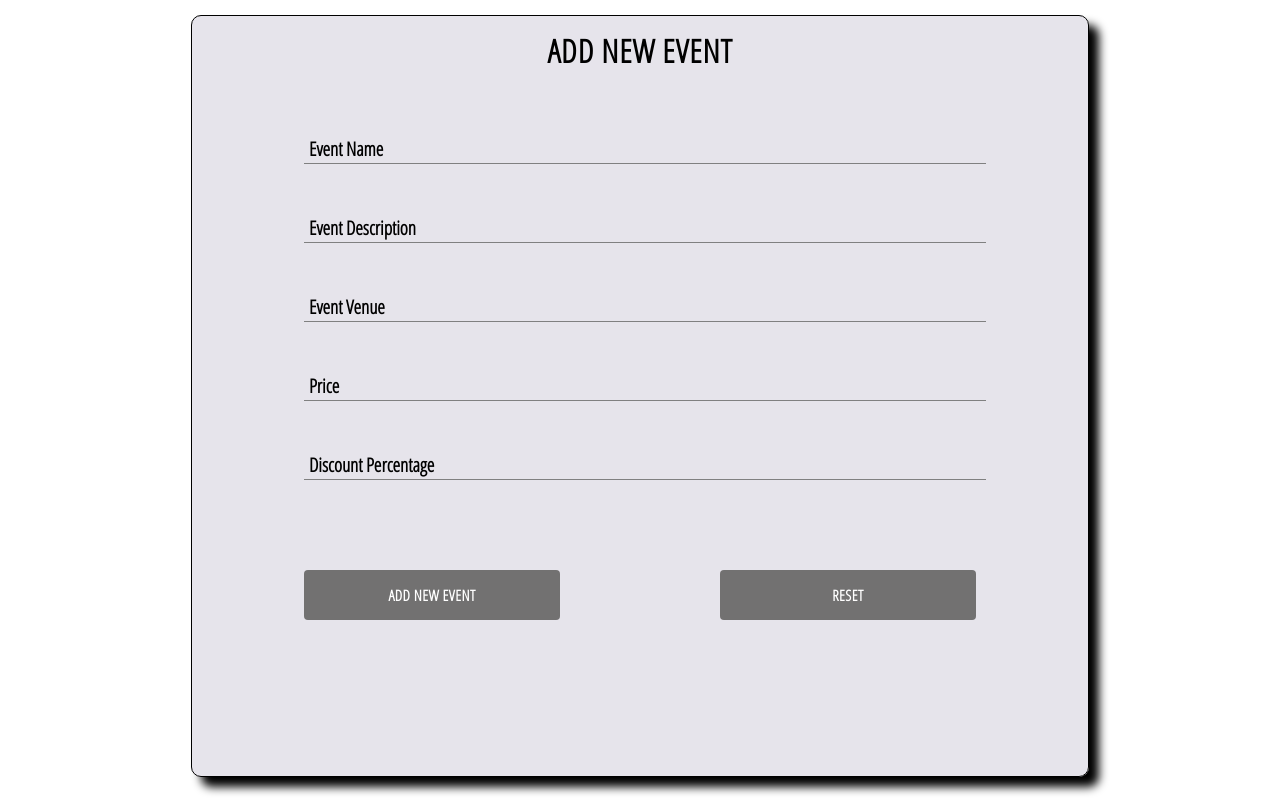
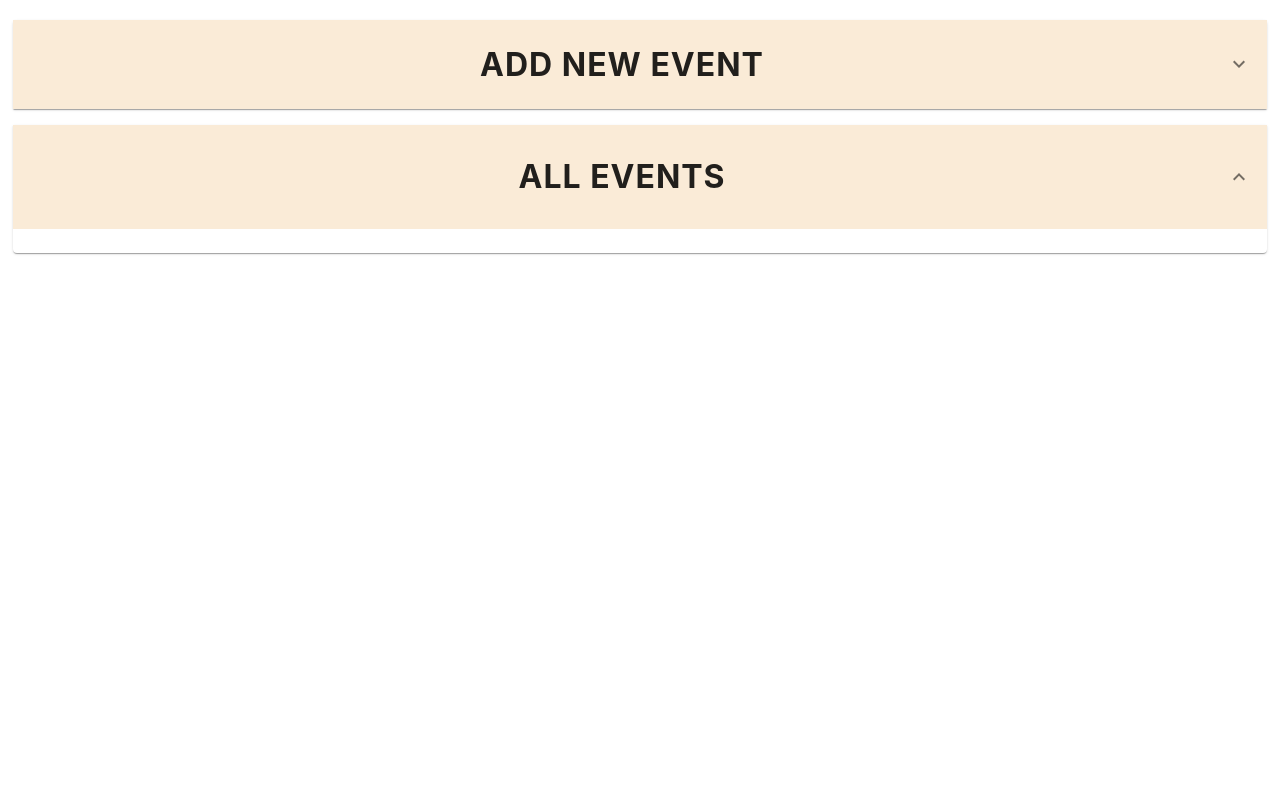
Before and after one commit to AyushJain-18/EventManagement, a React (Create React App) app: page / in a window 1280 px wide. Built offline with nearby package versions, Linux system fonts and the light colour scheme.

Commit message:
accodion added

```diff
--- a/package.json
+++ b/package.json
@@ -6,6 +6,8 @@
     "@fortawesome/fontawesome-svg-core": "^1.2.32",
     "@fortawesome/free-solid-svg-icons": "^5.15.1",
     "@fortawesome/react-fontawesome": "^0.1.13",
+    "@material-ui/core": "^4.11.2",
+    "@material-ui/icons": "^4.11.2",
     "@testing-library/jest-dom": "^5.11.6",
     "@testing-library/react": "^11.2.2",
     "@testing-library/user-event": "^12.6.0",
--- a/src/App.js
+++ b/src/App.js
@@ -1,10 +1,11 @@
 import './App.css';
-import AddNewEventForm from '../src/components/new-event-form/new-event-forms.component'
+import AddNewEventForm from './components/new-event-form/new-event-forms.component'
+import CustumAccordion from './components/accordion/accordion.component';
 
 function App() {
   return (
     <>
-    <AddNewEventForm/>
+    <CustumAccordion/>
     </>
   );
 }
--- /dev/null
+++ b/src/components/accordion/accordion.component.jsx
@@ -0,0 +1,36 @@
+import React from 'react';
+import { makeStyles } from '@material-ui/core/styles';
+import Accordion from '@material-ui/core/Accordion';
+import AccordionSummary from '@material-ui/core/AccordionSummary';
+import AccordionDetails from '@material-ui/core/AccordionDetails';
+import Typography from '@material-ui/core/Typography';
+import ExpandMoreIcon from '@material-ui/icons/ExpandMore';
+import './accordion.styles.scss';
+import AddNewEventForm from '../new-event-form/new-event-forms.component'
+
+
+
+ const CustumAccordion = ()=> {
+
+
+  return (
+    <div className='accordion-container'>
+      <Accordion>
+          <AccordionSummary expandIcon={<ExpandMoreIcon />}  aria-controls="panel1a-content" id="panel1a-header" >
+              <h2 className ='accordion-header'>ADD NEW EVENT</h2>
+          </AccordionSummary>
+          <AccordionDetails><AddNewEventForm/></AccordionDetails>
+      </Accordion>
+
+      <Accordion defaultExpanded={true}>
+          <AccordionSummary   expandIcon={<ExpandMoreIcon />} aria-controls="panel2a-content" id="panel2a-header" >
+              <h2 className ='accordion-header'>ALL EVENTS</h2>
+          </AccordionSummary>
+          <AccordionDetails></AccordionDetails>
+      </Accordion>
+    </div>
+  );
+}
+
+
+export default CustumAccordion
--- /dev/null
+++ b/src/components/accordion/accordion.styles.scss
@@ -0,0 +1,17 @@
+.accordion-container{
+    width: 98%;
+    margin: 20px auto 0px;
+}
+
+.accordion-header{
+    display         : flex;
+    justify-content : center;
+    font-size       : 2rem;
+    letter-spacing  : 1px;
+    margin          : 1vw 0vw;
+    width           : 100% ;
+}
+
+.MuiAccordionSummary-root {
+    background-color: antiquewhite !important;
+}
--- a/src/components/new-event-form/new-event-forms.component.jsx
+++ b/src/components/new-event-form/new-event-forms.component.jsx
@@ -106,7 +106,6 @@ class AddNewEventForm extends React.Component{
             } = this.state;
         return(
             <div className ='form-container'>
-                <h2 className = 'form-header'>ADD NEW EVENT</h2>
                     <form className = 'add-new-event-form'onSubmit={this.handleSubmit}>
                             <FormInput
                                 type='text'
--- a/src/components/new-event-form/new-event-forms.styles.scss
+++ b/src/components/new-event-form/new-event-forms.styles.scss
@@ -11,11 +11,6 @@
     border              : 1px solid ;
     border-radius       : 10px ;
     background-color   :rgba(228,226,233,0.9);
-    .form-header{
-        font-size       : 2rem;
-        letter-spacing  : 1px;
-        margin          : 1vw 0vw;
-    }
     .errorMessage{
         color: rgb(243, 98, 98);
         font-size: larger;
```
Also changed, not shown: 2 other files (tests, documents, lock files or other folders).
